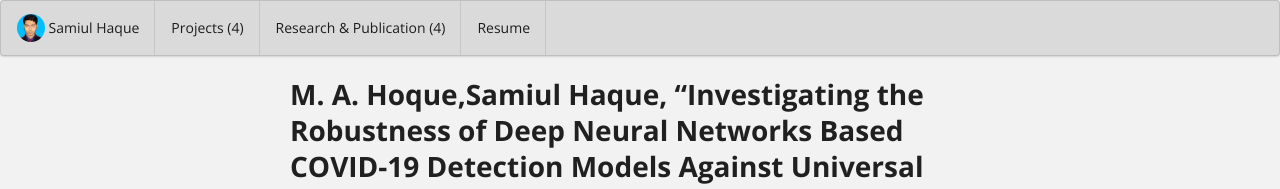
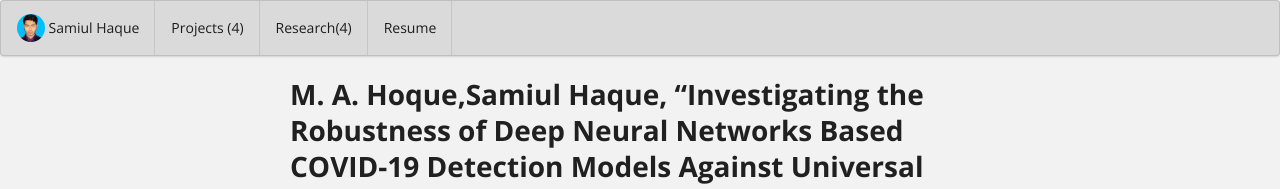
Before and after one commit to samiulextreem/samiulextreem.github.io, a Jekyll site: the page built from research/2021-02-13.md, in a window 1280 px wide. Shown: the top 189 px of the page. Built offline with Jekyll 4.4.1, drawn with Linux system fonts in a browser that asks for light colours.

Commit message:
Update menubar.html

```diff
--- a/_includes/menubar.html
+++ b/_includes/menubar.html
@@ -14,7 +14,7 @@
     <a href="{{ site.baseurl }}/projects" class=" {% if include.active == "projects" %} active {% endif %}item">Projects ({{ num_projects }})</a>
     {% endif %}
     {% if num_essays > 0 %}
-    <a href="{{ site.baseurl }}/Research & Publication" class=" {% if include.active == "Research & Publications" %} active {% endif %} item">Research & Publication ({{ num_essays }})</a>
+    <a href="{{ site.baseurl }}/research" class=" {% if include.active == "Research & Publications" %} active {% endif %} item">Research({{ num_essays }})</a>
     {% endif %}
     <a href="{{ site.baseurl }}/bio" class=" {% if include.active == "bio" %} active {% endif %} item">{{ site.bio-page-label }}</a>
   </nav>
```
